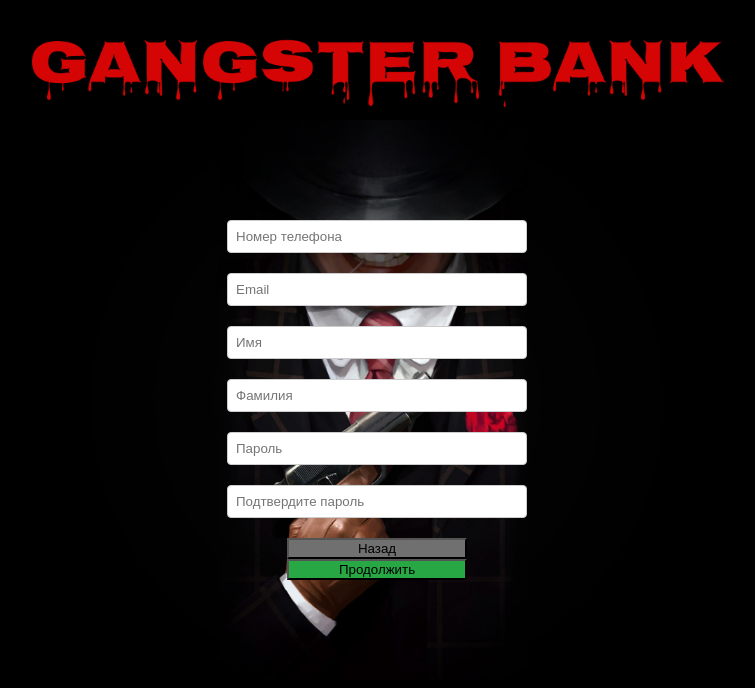
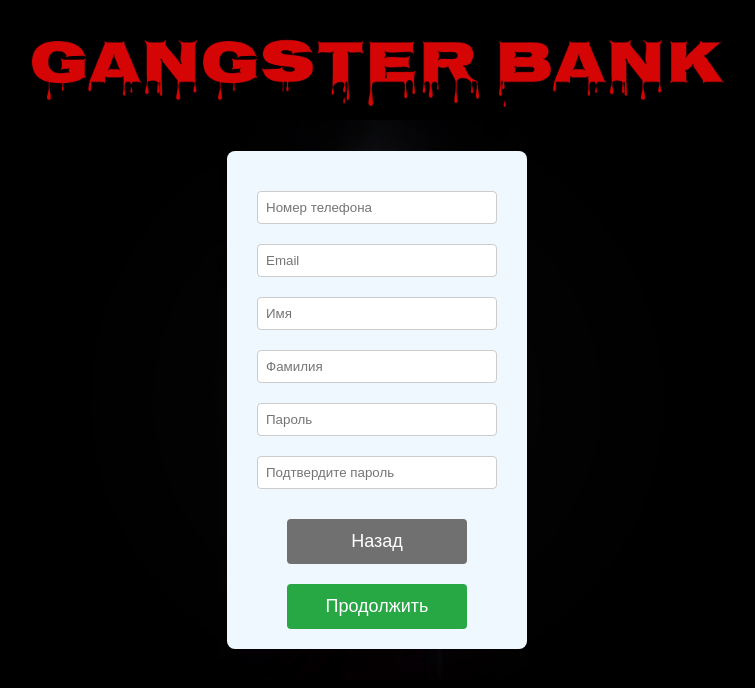
Before and after one commit to kreotiff-dev/gangster_bank, a React (Create React App) app in the folder frontend/: page / in a window 1280 px wide. Both pictures are taken after a click on the button "Регистрация". Shown: the top 688 px of the page, without its empty margins (263-1018 px from the left). Built offline with nearby package versions, Linux system fonts and the light colour scheme.

Commit message:
поправил стили формы регистрации

```diff
--- a/frontend/src/components/RegistrationForm.tsx
+++ b/frontend/src/components/RegistrationForm.tsx
@@ -69,8 +69,8 @@ const RegistrationForm: React.FC<RegistrationFormProps> = ({ onRegister, closeFo
         <input type="password" name="password" placeholder="Пароль" value={formData.password} onChange={handleChange} required />
         <input type="password" name="confirmPassword" placeholder="Подтвердите пароль" value={formData.confirmPassword} onChange={handleChange} required />
         <div>
-          <button className={styles.btnBack} type="button" onClick={closeForm}>Назад</button>
-          <button className={styles.btnNext} type="submit">Продолжить</button>
+          <button className={`${styles.btn} ${styles.btnBack}`} type="button" onClick={closeForm}>Назад</button>
+          <button className={`${styles.btn} ${styles.btnNext}`} type="submit">Продолжить</button>
         </div>
         {errorMessage && <p className={styles.errorMessage}>{errorMessage}</p>}
       </form>
--- a/frontend/src/styles/RegistrationForm.module.css
+++ b/frontend/src/styles/RegistrationForm.module.css
@@ -4,6 +4,9 @@
     align-items: center;
     width: 300px;
     margin: 0 auto;
+    background-color: aliceblue;
+    padding: 40px 0 10px;
+    border-radius: 8px;
 }
 
 label {
@@ -12,13 +15,26 @@ label {
 }
 
 input {
-    width: 100%;
+    width: 80%;
     padding: 8px;
     border: 1px solid #ccc;
     border-radius: 4px;
     box-sizing: border-box;
     margin-bottom: 20px;
     text-align: left;
+}
+
+.btn {
+    display: inline-block;
+    margin: 10px;
+    padding: 12px 24px;
+    font-size: 18px;
+    text-decoration: none;
+    color: #fff;
+    border: none;
+    border-radius: 4px;
+    cursor: pointer;
+    transition: background-color 0.3s;
 }
 
 .btnNext {
```
